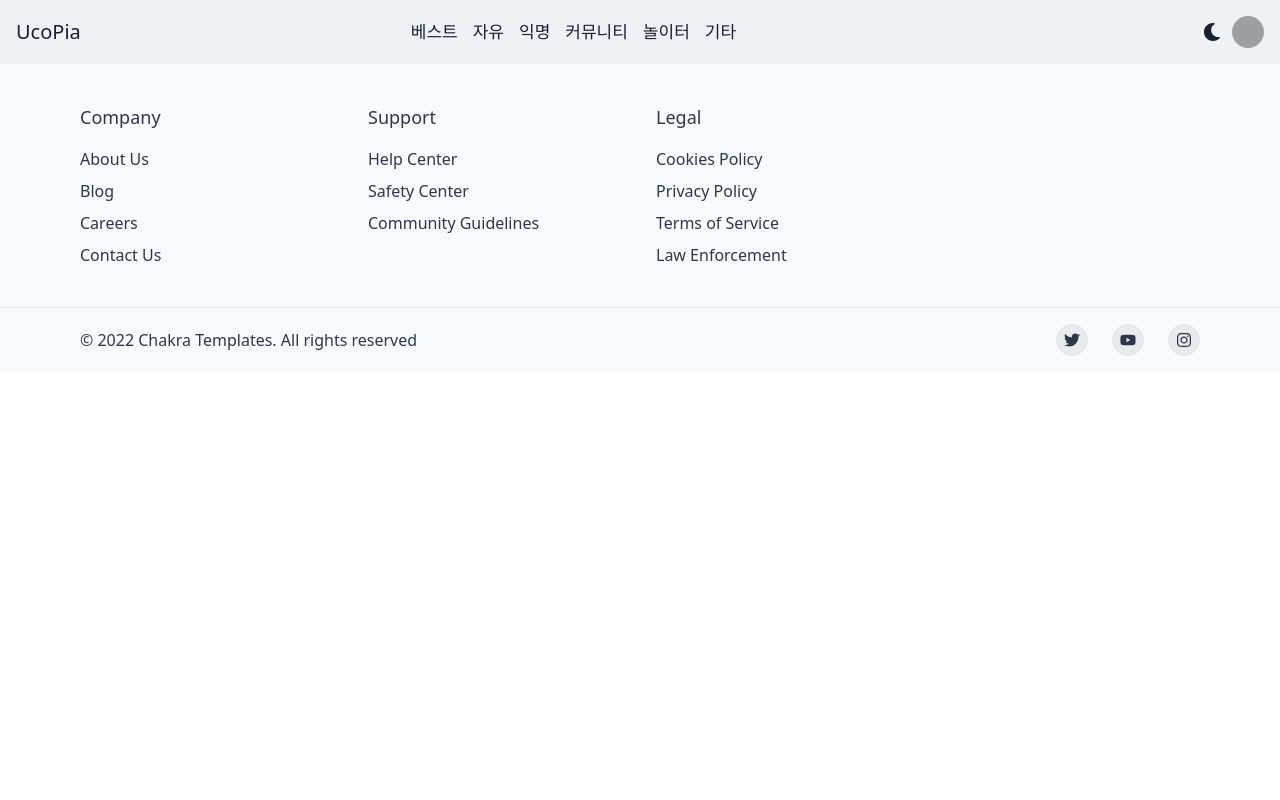
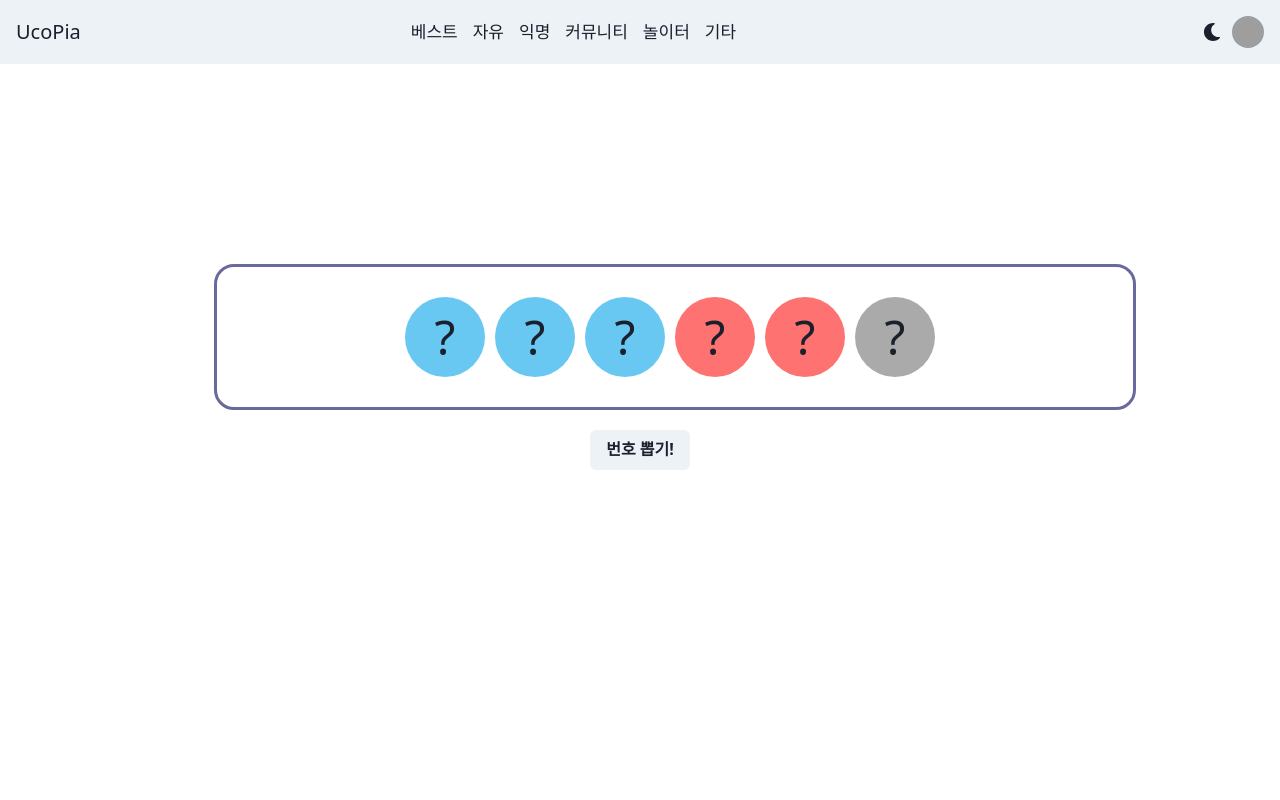
Before and after one commit to Butler-SIM/fff-front, a React (Create React App) app: page /lotto in a window 1280 px wide. Shown: the top 800 px of the page. Built offline with nearby package versions, Linux system fonts and the light colour scheme; grey boxes are pictures that could not be loaded.

Commit message:
feat add lottoery

```diff
--- a/src/App.tsx
+++ b/src/App.tsx
@@ -8,6 +8,7 @@ import { BrowserRouter, Router, Route, Routes } from "react-router-dom";
 import MainLayout from "./components/common/layout/MainLayOut";
 import BoardList from "./components/board/BoardList";
 import BoardDetail from './components/board/BoardDetail';
+import LotteryBox from "./components/playground/LotteryBox";
 
 const colors = {
   brand: {
@@ -37,6 +38,8 @@ export const App = () => (
           <Route path="/board/BoardList" element={<BoardList />} />
           {/* 게시판 상세 */}
           <Route path="/board/detail/:boardId" element={<BoardDetail />} />
+          {/* 놀이터 */}
+          <Route path="/lotto" element={<LotteryBox />} />
         </Routes>
 
         {/* 기타 컴포넌트들 */}
--- a/src/components/common/NavBar.tsx
+++ b/src/components/common/NavBar.tsx
@@ -87,7 +87,7 @@ export default function CustomNav() {
               <ChakraLink as={ReactRouterLink} to="/board/BoardList">
                 커뮤니티
               </ChakraLink>
-              <ChakraLink as={ReactRouterLink} to="/board/BoardList">
+              <ChakraLink as={ReactRouterLink} to="/lotto">
                 놀이터
               </ChakraLink>
               <ChakraLink as={ReactRouterLink} to="/board/BoardList">
--- /dev/null
+++ b/src/components/playground/LotteryBox.tsx
@@ -0,0 +1,98 @@
+// LotteryBox.tsx
+
+import React from "react";
+import LotteryItem from "./LotteryItem";
+import { LotteryBoxProps, LotteryBoxState } from "./lotto";
+import { Flex, Box, Container, Button } from "@chakra-ui/react";
+
+const numbers = Array.from(Array(45), (_, i) => i + 1);
+
+export default class LotteryBox extends React.Component<
+  LotteryBoxProps,
+  LotteryBoxState
+> {
+  constructor(props: LotteryBoxProps) {
+    super(props);
+    this.state = {
+      number: [0, 0, 0, 0, 0, 0, 0],
+      effect: false,
+    };
+  }
+
+  randomize = () => {
+    if (!this.state.effect) {
+      const numberCopy = [...numbers];
+      const arr = [];
+
+      for (let i = 0; i < this.state.number.length; i++) {
+        const randomIndex = Math.floor(Math.random() * numberCopy.length);
+        const randomNumber = numberCopy.splice(randomIndex, 1)[0];
+        arr.push(randomNumber);
+
+        if (arr.length === this.state.number.length) break;
+      }
+
+      this.setState({ number: arr, effect: true });
+
+      setTimeout(() => {
+        this.setState({ effect: false });
+      }, 1000);
+    }
+  };
+
+  render() {
+    return (
+      <Container maxW={"5xl"}>
+          <Box width={"100%"} height={"800px"} mt={200}>
+            <div id="numbers">
+              <LotteryItem
+                index="0"
+                color="blue ball"
+                number={this.state.number[0]}
+                decrypting={this.state.effect}
+              />
+              <LotteryItem
+                index="1"
+                color="blue ball"
+                number={this.state.number[1]}
+                decrypting={this.state.effect}
+              />
+              <LotteryItem
+                index="2"
+                color="blue ball"
+                number={this.state.number[2]}
+                decrypting={this.state.effect}
+              />
+              <LotteryItem
+                index="3"
+                color="red ball"
+                number={this.state.number[3]}
+                decrypting={this.state.effect}
+              />
+              <LotteryItem
+                index="4"
+                color="red ball"
+                number={this.state.number[4]}
+                decrypting={this.state.effect}
+              />
+              <LotteryItem
+                index="5"
+                color="grey ball"
+                number={this.state.number[5]}
+                decrypting={this.state.effect}
+              />
+            </div>
+            <div>
+              <Button
+                id="btn"
+                className={this.state.effect ? "hide" : ""}
+                onClick={this.randomize}
+              >
+                번호 뽑기!
+              </Button>
+            </div>
+          </Box>
+      </Container>
+    );
+  }
+}
--- /dev/null
+++ b/src/components/playground/LotteryItem.tsx
@@ -0,0 +1,55 @@
+import React from "react";
+import { LotteryItemProps, LotteryItemState } from "./lotto";
+
+export default class LotteryItem extends React.Component<
+    LotteryItemProps,
+    LotteryItemState
+> {
+    timer?: NodeJS.Timeout;
+
+    constructor(props: LotteryItemProps) {
+        super(props);
+        this.state = {
+            number: "?",
+            decryptingDone: "",
+        };
+    }
+
+    decryptEffect() {
+        this.setState({ decryptingDone: "" });
+        this.timer = setInterval(() => {
+            this.randomNumber();
+        }, 10);
+        setTimeout(() => {
+            this.setState({
+                decryptingDone: "done",
+                number: this.props.number,
+            });
+
+            this.timer && clearInterval(this.timer);
+        }, 100 * +this.props.index + 100);
+    }
+
+    randomNumber() {
+        this.setState({ number: Math.round(Math.random() * 44) + 1 });
+    }
+
+    componentDidUpdate(nextProps: LotteryItemProps) {
+        const { decrypting } = this.props;
+        if (nextProps.decrypting !== decrypting) {
+            if (decrypting) {
+                this.decryptEffect();
+            }
+        }
+    }
+
+    render() {
+        return (
+            <div
+                className={`ball ${this.props.color} ${this.state.decryptingDone}`}
+            >
+                {this.state.number}
+            </div>
+        );
+    }
+}
--- /dev/null
+++ b/src/components/playground/lotto.ts
@@ -0,0 +1,20 @@
+// lotto.ts
+
+export interface LotteryBoxProps {}
+
+export interface LotteryBoxState {
+    number: number[];
+    effect: boolean;
+}
+
+export interface LotteryItemProps {
+    index: string;
+    number: number;
+    decrypting: boolean;
+    color: string;
+}
+
+export interface LotteryItemState {
+    decryptingDone: string;
+    number: number | string;
+}
--- a/src/index.tsx
+++ b/src/index.tsx
@@ -4,7 +4,7 @@ import * as ReactDOM from "react-dom/client"
 import { App } from "./App"
 import reportWebVitals from "./reportWebVitals"
 import * as serviceWorker from "./serviceWorker"
-
+import "./lotto.css"
 
 const container = document.getElementById("root")
 if (!container) throw new Error('Failed to find the root element');
--- /dev/null
+++ b/src/lotto.css
@@ -0,0 +1,172 @@
+#numbers {
+    display: flex;
+    margin-bottom: 20px;
+    padding: 30px;
+    border: 3px solid rgb(106, 105, 157);
+    border-radius: 20px;
+    align-items: center;
+    flex-direction: column;
+}
+
+#numbers .ball {
+    width: 80px;
+    height: 80px;
+    margin-bottom: 10px;
+    line-height: 80px;
+    font-size: 48px;
+    border-radius: 50%;
+    text-align: center;
+}
+
+#numbers .ball:last-child {
+    margin-bottom: 0;
+}
+
+#numbers .ball.blue {
+    background: #69c8f2;
+}
+
+#numbers .ball.red {
+    background: #ff7272;
+}
+
+#numbers .ball.grey {
+    background: #aaa;
+}
+
+#numbers .ball.bonus {
+    background: #b0d840;
+}
+
+#numbers .ball.done {
+    animation: done 0.3s linear;
+}
+
+#numbers .ball:last-child {
+    margin-right: 0;
+}
+
+#numbers .plus {
+    display: flex;
+    justify-content: center;
+    align-items: center;
+    padding: 0 20px;
+    font-size: 48px;
+    font-weight: bold;
+    margin: 0 0 10px 0;
+}
+
+@media screen and (min-width: 335px) {
+    #numbers {
+        width: 330px;
+        flex-direction: row;
+        flex-wrap: wrap;
+        justify-content: center;
+        margin-left: 70px;
+    }
+
+    #numbers .ball {
+        margin-right: 10px;
+    }
+
+    #numbers .ball:nth-of-type(3n) {
+        margin-right: 0;
+    }
+
+    #numbers .plus {
+        width: 100%;
+    }
+}
+
+@media screen and (min-width: 800px) {
+    #numbers {
+        width: auto;
+    }
+    #numbers .ball,
+    #numbers .ball:nth-of-type(3n) {
+        margin-right: 10px;
+        margin-bottom: 0;
+    }
+
+    #numbers .plus {
+        width: auto;
+        margin: 0 10px 0 0;
+    }
+}
+
+/* #btn {
+    position: relative;
+    display: block;
+    padding: 1rem 2.5rem 1.6rem;
+    color: #666;
+    border: 2px solid #666;
+    border-radius: 6px;
+    overflow: hidden;
+    cursor: pointer;
+    transition: 0.5s;
+    user-select: none;
+}
+
+#btn:active {
+    padding: 1rem 2.5rem 1rem;
+    margin-top: 0.6rem;
+    background: #999;
+    color: #fff;
+}
+
+#btn::after {
+    content: "";
+    position: absolute;
+    left: 0;
+    bottom: 0;
+    display: block;
+    height: 0.6rem;
+    width: 100%;
+    background-image: repeating-linear-gradient(
+        45deg,
+        #666,
+        #666 1px,
+        transparent 2px,
+        transparent 5px
+    );
+    border-top: 1px solid #666;
+    transition: 0.5s;
+}
+
+#btn:active::after {
+    transform: translateY(0.6rem);
+}
+
+#btn.hide {
+    transform: scale(0);
+}
+
+@media (prefers-color-scheme: dark) {
+    html {
+        background: #121212;
+    }
+
+    #title,
+    #btn,
+    .plus {
+        color: #bbb;
+    }
+
+    #btn {
+        border-color: #bbb;
+    }
+
+    #btn::after {
+        background-image: repeating-linear-gradient(
+            45deg,
+            #bbb,
+            #bbb 1px,
+            transparent 2px,
+            transparent 5px
+        );
+    }
+
+    #btn:active {
+        background: #444;
+    }
+} */
```
